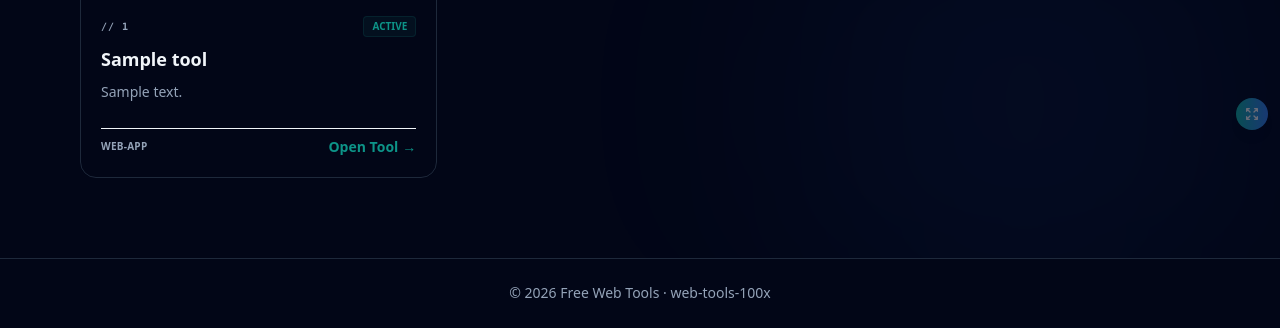
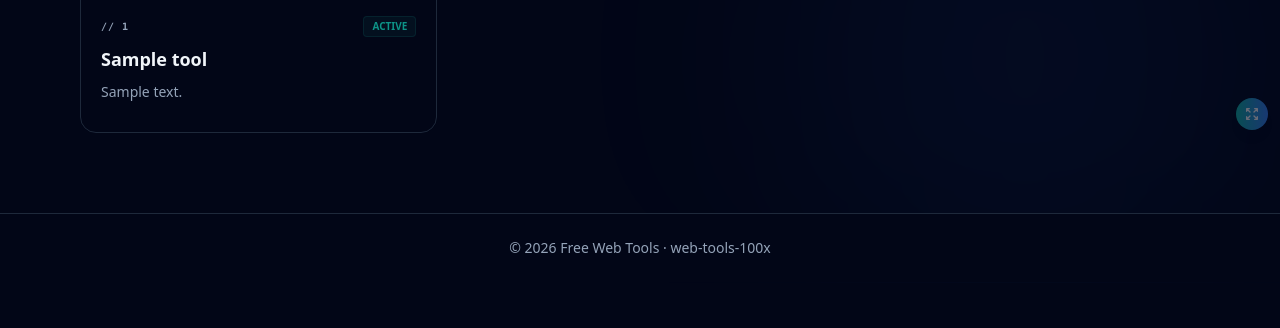
Before and after one commit to monocy/free-web-tools, a Flask app: template templates/index.html in a window 1280 px wide. Shown: the part 658-986 px from the top of the page. After the commit the page ends 911 px from the top, so only its background shows below. Run offline with Flask 3, Linux system fonts and the light colour scheme; the template is opened without the code that fills it: most values are stand-ins (such as "Sample title", 1, 10 or a date in 2020); parts of the project's set-up code (start-up, migrations or seed data) failed here and were passed over; some libraries are stand-ins or nearby versions.

Commit message:
refactor: portal catalog UX refactoring (make thumbnail & title clickable, remove footer)

```diff
--- a/templates/index.html
+++ b/templates/index.html
@@ -22,10 +22,9 @@
   <!-- Tools Grid -->
   <div class="grid sm:grid-cols-2 lg:grid-cols-3 gap-6 relative z-10">
     {% for tool in tools %}
-    <div class="group bg-[var(--bg-card)] bg-[var(--bg-primary)] backdrop-blur-md border border-[var(--border-color)] p-5 rounded-2xl hover:border-teal-500/40 hover:bg-[var(--bg-card)] dark:hover:bg-[var(--bg-card)] hover:shadow-[0_0_30px_rgba(20,184,166,0.05)] transition-all duration-300 flex flex-col justify-between">
-      <div>
+    <div class="group bg-[var(--bg-card)] bg-[var(--bg-primary)] backdrop-blur-md border border-[var(--border-color)] p-5 rounded-2xl hover:border-teal-500/40 hover:bg-[var(--bg-card)] dark:hover:bg-[var(--bg-card)] hover:shadow-[0_0_30px_rgba(20,184,166,0.05)] transition-all duration-300">
       <!-- Thumbnail Preview Frame -->
-        <div class="w-full aspect-[16/10] rounded-xl bg-slate-100 bg-[var(--bg-card)] border border-[var(--border-color)] overflow-hidden mb-4 relative flex items-center justify-center group-hover:border-teal-500/20 transition duration-300">
+      <a href="/tools/{{ tool.id }}" class="block w-full aspect-[16/10] rounded-xl bg-slate-100 bg-[var(--bg-card)] border border-[var(--border-color)] overflow-hidden mb-4 relative flex items-center justify-center group-hover:border-teal-500/20 transition duration-300">
         <div class="absolute inset-0 bg-gradient-to-br from-slate-100 to-slate-200 dark:from-slate-900 dark:to-slate-950 flex items-center justify-center text-3xl select-none text-[var(--text-muted)] text-[var(--text-main)] opacity-60">
           {{ tool.icon }}
         </div>
@@ -33,7 +32,7 @@
              alt="{{ tool.name }}"
              class="w-full h-full object-cover relative z-10 transition duration-500 group-hover:scale-105"
              onerror="this.style.display='none';">
-        </div>
+      </a>
 
       <!-- ID and Meta -->
       <div class="flex justify-between items-center mb-2">
@@ -46,26 +45,16 @@
       </div>
 
       <!-- Tool Title -->
+      <a href="/tools/{{ tool.id }}" class="block">
         <h2 class="text-lg font-bold text-[var(--text-main)] group-hover:text-teal-600 dark:group-hover:text-teal-400 transition duration-300 mb-2">
           [[ t('tools.{{ tool.id }}.name', '{{ tool.name }}') ]]
         </h2>
+      </a>
 
       <!-- Tool Description -->
-        <p class="text-[var(--text-muted)] text-sm leading-relaxed mb-6">
+      <p class="text-[var(--text-muted)] text-sm leading-relaxed mb-2">
         [[ t('tools.{{ tool.id }}.description', '{{ tool.description }}') ]]
       </p>
-      </div>
-
-      <!-- Action Button -->
-      <div class="pt-2 border-t border-slate-100 dark:border-slate-900/60 flex justify-between items-center">
-        <span class="text-[10px] font-semibold text-[var(--text-muted)] tracking-wide">
-          WEB-APP
-        </span>
-        <a href="/tools/{{ tool.id }}" class="inline-flex items-center gap-1 text-sm font-bold text-teal-600 dark:text-teal-400 hover:text-teal-500 dark:hover:text-teal-300 transition duration-200">
-          [[ t('open_tool', 'ツールを開く') ]]
-          <span class="group-hover:translate-x-1 transition duration-200">&rarr;</span>
-        </a>
-      </div>
     </div>
     {% endfor %}
   </div>
```
Lines whose indentation alone changed are shown as unchanged.
